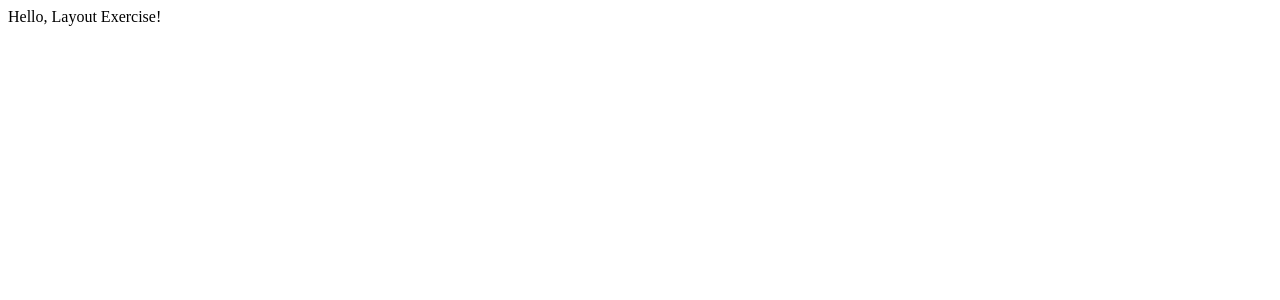
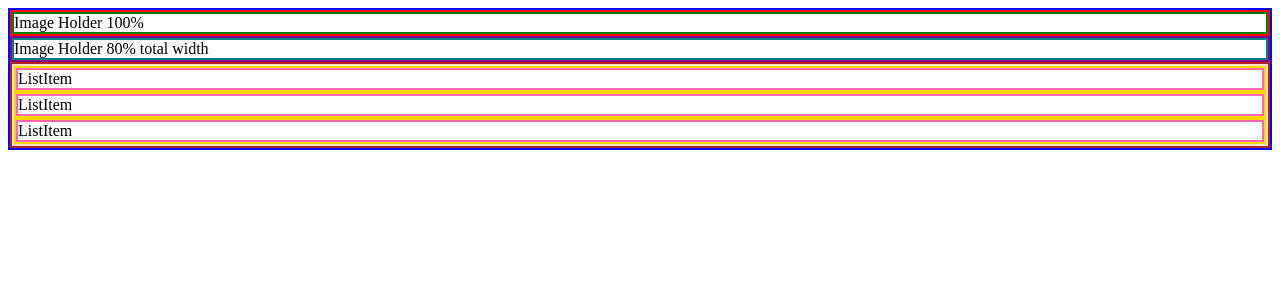
Before and after one commit to nerdo/layout-exercise, a React (Vite) app: page / in a window 1280 px wide. Shown: the top 300 px of the page. Built offline with nearby package versions, Linux system fonts and the light colour scheme.

Commit message:
feat: add scaffolding for basic component structure

```diff
--- /dev/null
+++ b/src/Header.tsx
@@ -0,0 +1,13 @@
+import styles from './sass/Header.module.scss'
+
+export const Header = () => {
+  return (
+  <div className={styles.root}>
+    <div className={styles.wrapper}>
+      Image Holder 100%
+    </div>
+  </div>
+  )
+}
+
+export default Header
--- /dev/null
+++ b/src/Hero.tsx
@@ -0,0 +1,13 @@
+import styles from './sass/Hero.module.scss'
+
+export const Hero = () => {
+  return (
+  <div className={styles.root}>
+    <div className={styles.wrapper}>
+      Image Holder 80% total width
+    </div>
+  </div>
+  )
+}
+
+export default Hero
--- a/src/LayoutExercise.tsx
+++ b/src/LayoutExercise.tsx
@@ -1,5 +1,16 @@
+import Header from './Header'
+import Hero from './Hero'
+import styles from './sass/LayoutExercise.module.scss'
+import List from './List'
+
 export const LayoutExercise = () => {
-  return <div>Hello, Layout Exercise!</div>
+  return (
+  <div className={styles.root}>
+    <Header />
+    <Hero />
+    <List />
+  </div>
+  )
 }
 
 export default LayoutExercise
--- /dev/null
+++ b/src/List.tsx
@@ -0,0 +1,16 @@
+import ListItem from './ListItem'
+import styles from './sass/List.module.scss'
+
+export const List = () => {
+  return (
+  <div className={styles.root}>
+    <div className={styles.wrapper}>
+      <ListItem />
+      <ListItem />
+      <ListItem />
+    </div>
+  </div>
+  )
+}
+
+export default List
--- /dev/null
+++ b/src/ListItem.tsx
@@ -0,0 +1,13 @@
+import styles from './sass/ListItem.module.scss'
+
+export const ListItem = () => {
+  return (
+  <div className={styles.root}>
+    <div className={styles.wrapper}>
+      ListItem
+    </div>
+  </div>
+  )
+}
+
+export default ListItem
--- /dev/null
+++ b/src/sass/Header.module.scss
@@ -0,0 +1,9 @@
+@use 'breakpoints';
+
+.root {
+    border: 2px solid red;
+
+    .wrapper {
+        border: 2px solid green;
+    }
+}
--- /dev/null
+++ b/src/sass/Hero.module.scss
@@ -0,0 +1,9 @@
+@use 'breakpoints';
+
+.root {
+    border: 2px solid purple;
+
+    .wrapper {
+        border: 2px solid teal;
+    }
+}
--- /dev/null
+++ b/src/sass/LayoutExercise.module.scss
@@ -0,0 +1,9 @@
+@use 'breakpoints';
+
+.root {
+    border: 2px solid blue;
+
+    .wrapper {
+        border: 2px solid orange;
+    }
+}
--- /dev/null
+++ b/src/sass/List.module.scss
@@ -0,0 +1,9 @@
+@use 'breakpoints';
+
+.root {
+    border: 2px solid firebrick;
+
+    .wrapper {
+        border: 2px solid bisque;
+    }
+}
--- /dev/null
+++ b/src/sass/ListItem.module.scss
@@ -0,0 +1,9 @@
+@use 'breakpoints';
+
+.root {
+    border: 2px solid gold;
+
+    .wrapper {
+        border: 2px solid hotpink;
+    }
+}
--- /dev/null
+++ b/src/sass/_breakpoints.scss
@@ -0,0 +1,59 @@
+// Small tablets and large smartphones (landscape view)
+$screen-sm-min: 576px;
+
+// Small tablets (portrait view)
+$screen-md-min: 768px;
+
+// L Tablets and small desktops
+$screen-lg-min: 992px;
+
+// XL Large tablets and desktops
+$screen-xl-min: 1200px;
+
+// XXL Large tablets and desktops
+$screen-xxl-min: 1366px;
+
+// XXXL For those creazy designers
+$screen-xxxl-min: 1920px;
+
+// Small devices
+@mixin sm {
+  @media (min-width: #{$screen-sm-min}) {
+      @content;
+  }
+}
+
+// Medium devices
+@mixin md {
+  @media (min-width: #{$screen-md-min}) {
+      @content;
+  }
+}
+
+// Large devices
+@mixin lg {
+  @media (min-width: #{$screen-lg-min}) {
+      @content;
+  }
+}
+
+// Extra large devices
+@mixin xl {
+  @media (min-width: #{$screen-xl-min}) {
+      @content;
+  }
+}
+
+// Super Extra large devices
+@mixin xxl {
+	@media (min-width: #{$screen-xxl-min}) {
+		@content;
+	}
+}
+
+// Super mega huge
+@mixin xxxl {
+	@media (min-width: #{$screen-xxxl-min}) {
+		@content;
+	}
+}
```
